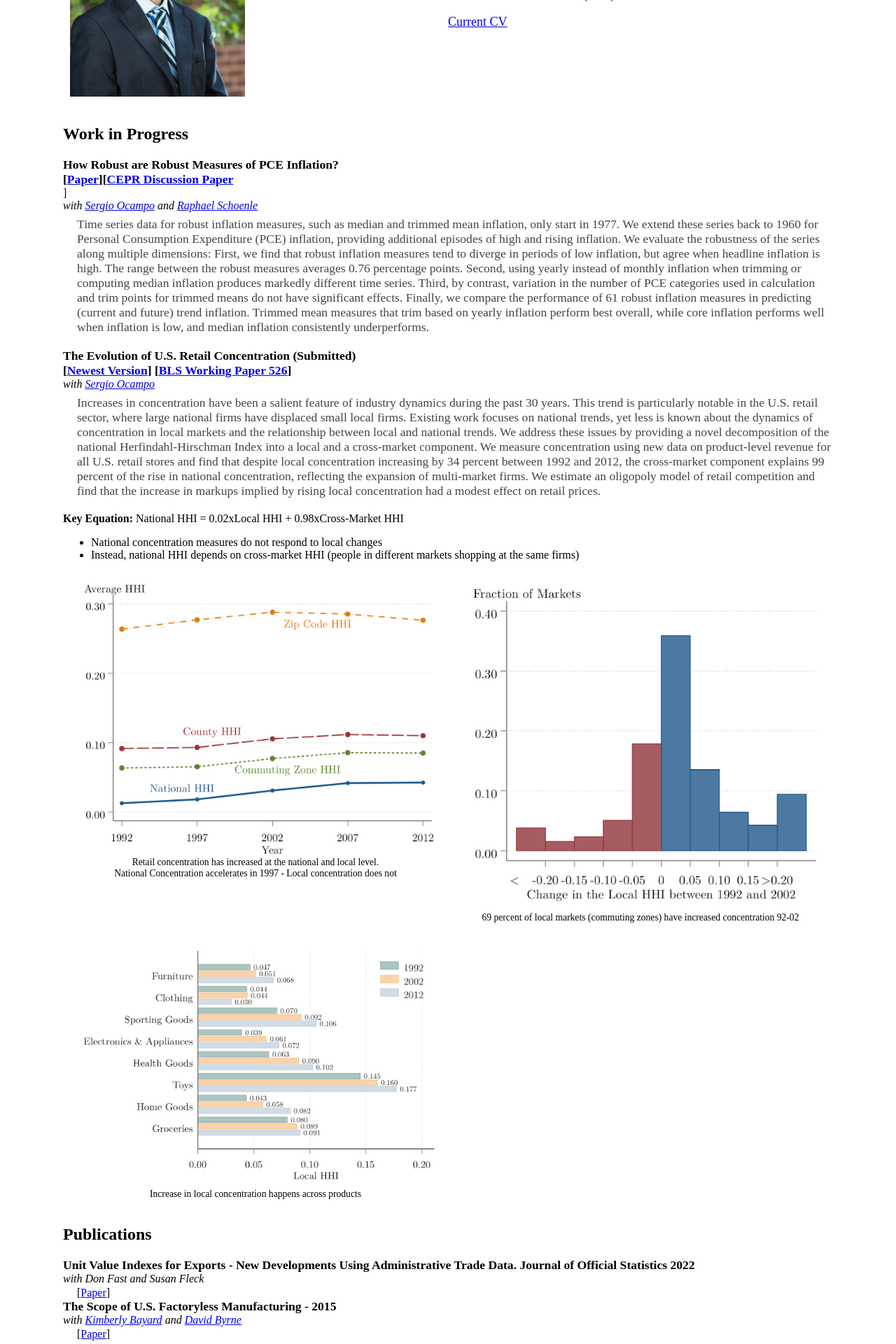
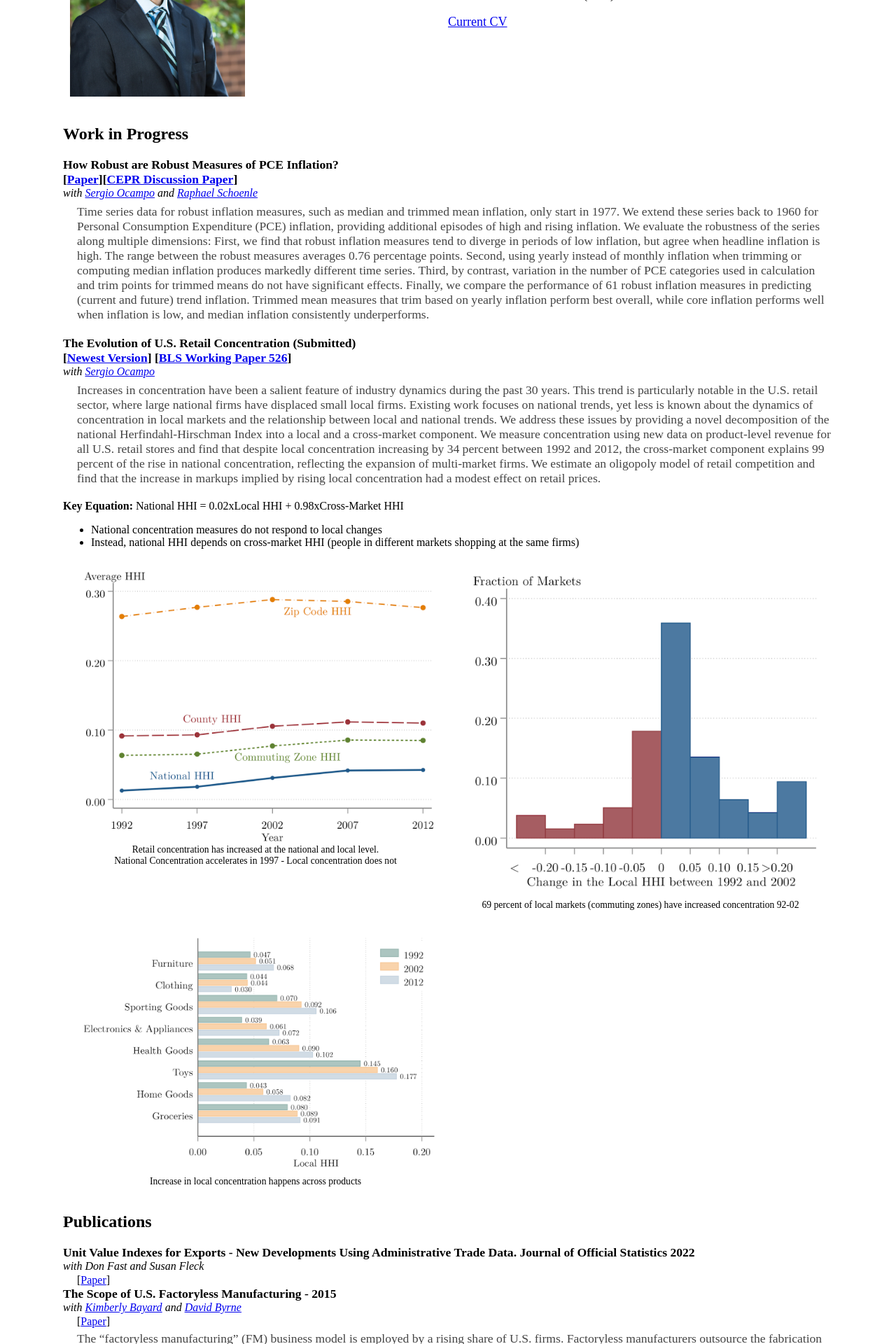
Before and after one commit to dominic-smith/dominic-smith.github.io, a Jekyll site: the page built from index.md, in a window 1280 px wide. Shown: the part 407-2327 px from the top of the page at 70% size. Built offline with Jekyll 4.4.1, drawn with Linux system fonts in a browser that asks for light colours.

Commit message:
Update index.md

```diff
--- a/index.md
+++ b/index.md
@@ -36,10 +36,9 @@ layout: default
 
 <h2>Work in Progress</h2>
 
-  <div class="paper">How Robust are Robust Measures of PCE Inflation? <br> [<a href="https://ocamp020.github.io/OSS_Robust_Inflation.pdf" rel="noopener noreferrer" target="_blank">Paper</a>][<a href="https://cepr.org/active/publications/discussion_papers/dp.php?dpno=17485" rel="noopener noreferrer" target="_blank">CEPR Discussion Paper</a></div>]
+  <div class="paper">How Robust are Robust Measures of PCE Inflation? <br> [<a href="https://ocamp020.github.io/OSS_Robust_Inflation.pdf" rel="noopener noreferrer" target="_blank">Paper</a>][<a href="https://cepr.org/active/publications/discussion_papers/dp.php?dpno=17485" rel="noopener noreferrer" target="_blank">CEPR Discussion Paper</a>]</div>
                 <div class="coauthors"> with <a href="https://sites.google.com/site/sergiocampod" rel="noopener noreferrer" target="_blank">Sergio Ocampo</a> and <a href="https://people.brandeis.edu/~schoenle/" rel="noopener noreferrer" target="_blank">Raphael Schoenle</a> </div>
-                <div class="summary">
-  Time series data for robust inflation measures, such as median and trimmed mean inflation, only start in 1977. We extend these series back to 1960 for Personal Consumption Expenditure (PCE) inflation, providing additional episodes of high and rising inflation.  We evaluate the robustness of the series along multiple dimensions: First, we find that robust inflation measures tend to diverge in periods of low inflation, but agree when headline inflation is high. The range between the robust measures averages 0.76 percentage points. Second, using yearly instead of monthly inflation when trimming or computing median inflation produces markedly different time series.  Third, by contrast, variation in the number of PCE categories used in calculation and trim points for trimmed means do not have significant effects. Finally, we compare the performance of 61 robust inflation measures in predicting (current and future) trend inflation. Trimmed mean measures that trim based on yearly inflation perform best overall, while core inflation performs well when inflation is low, and median inflation consistently underperforms. </div>
+ <div class="summary">Time series data for robust inflation measures, such as median and trimmed mean inflation, only start in 1977. We extend these series back to 1960 for Personal Consumption Expenditure (PCE) inflation, providing additional episodes of high and rising inflation.  We evaluate the robustness of the series along multiple dimensions: First, we find that robust inflation measures tend to diverge in periods of low inflation, but agree when headline inflation is high. The range between the robust measures averages 0.76 percentage points. Second, using yearly instead of monthly inflation when trimming or computing median inflation produces markedly different time series.  Third, by contrast, variation in the number of PCE categories used in calculation and trim points for trimmed means do not have significant effects. Finally, we compare the performance of 61 robust inflation measures in predicting (current and future) trend inflation. Trimmed mean measures that trim based on yearly inflation perform best overall, while core inflation performs well when inflation is low, and median inflation consistently underperforms. </div>
 
                 <div class="paper">The Evolution of U.S. Retail Concentration (Submitted) <br> [<a href="https://ocamp020.github.io%2FSmith_Ocampo_2021_The_Evolution_of_U_S__Retail_Concentration.pdf" rel="noopener noreferrer" target="_blank">Newest Version</a>] [<a href="https://www.bls.gov/osmr/research-papers/2020/pdf/ec200080.pdf" rel="noopener noreferrer" target="_blank">BLS Working Paper 526</a>]</div>
                 <div class="coauthors"> with <a href="https://sites.google.com/site/sergiocampod" rel="noopener noreferrer" target="_blank">Sergio Ocampo</a> </div>
```
